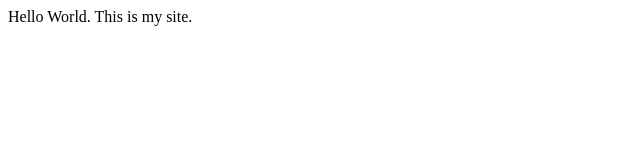
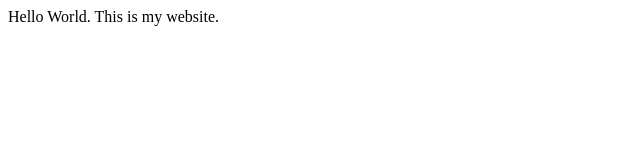
Before and after one commit to Retrockit/odin_repo, a plain HTML site: page html-boilerplate/index.html in a window 1280 px wide. Shown: the full height of the page, 0-640 px from the left. Drawn offline with Linux system fonts and the light colour scheme.

Commit message:
edit header in index.html

```diff
--- a/html-boilerplate/index.html
+++ b/html-boilerplate/index.html
@@ -2,5 +2,5 @@
 <html lang="en">
 </html>
 <head>
-    Hello World. This is my site.
+    Hello World. This is my website.
 </head>
```
